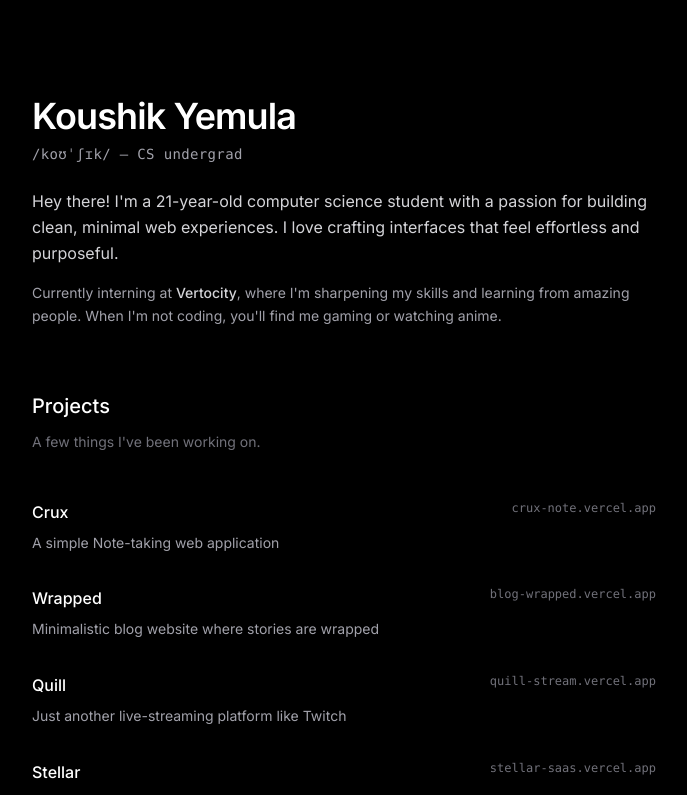
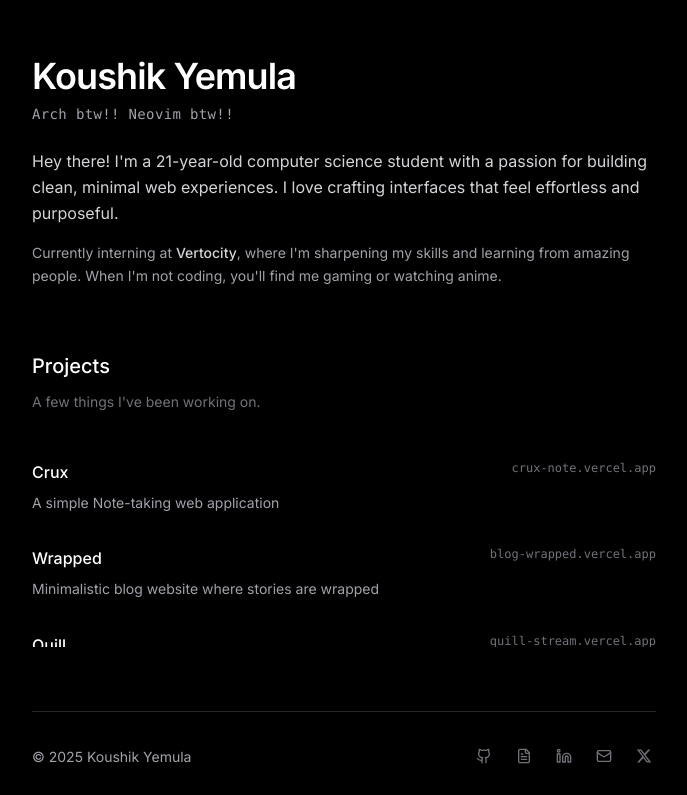
Before and after one commit to koushikyemula/portfolio, a Next.js app: page / in a window 1280 px wide. Shown: the top 795 px of the page, without its empty margins (296-983 px from the left). Built offline with nearby package versions, Linux system fonts and the light colour scheme.

Commit message:
minor portfolio update

```diff
--- a/app/layout.tsx
+++ b/app/layout.tsx
@@ -21,14 +21,14 @@ export default function RootLayout({ children }: { children: React.ReactNode })
     <html lang="en" suppressHydrationWarning className={inter.variable}>
       <body
         className={cn(
-          "min-h-screen bg-black text-white antialiased",
+          "h-screen bg-black text-white antialiased",
           "flex flex-col items-center",
           "font-inter selection:bg-zinc-600 selection:text-white",
           inter.className
         )}>
         <ThemeProvider attribute="class" defaultTheme="dark" disableTransitionOnChange>
-          <div className="flex flex-col min-h-screen w-full max-w-2xl px-6">
-            <main className="flex-1 py-16 md:py-24">{children}</main>
+          <div className="flex flex-col w-full max-w-2xl h-full px-6">
+            <main className="flex-1 overflow-y-auto">{children}</main>
             <Footer />
           </div>
         </ThemeProvider>
--- a/app/page.tsx
+++ b/app/page.tsx
@@ -3,13 +3,13 @@ import { Projects } from "@/components/projects";
 
 export default function Home() {
   return (
-    <div className="flex flex-col">
+    <div className="flex flex-col py-10 pt-14">
       <section className="mb-16">
         <div className="mb-6">
           <h1 className="text-4xl font-semibold tracking-tight text-white mb-2">Koushik Yemula</h1>
           <div className="flex items-center gap-2 mb-4">
             <EmojiConfettiWrapper>
-              <span className="text-zinc-400 text-sm font-mono tracking-wide">/koʊˈʃɪk/ — CS undergrad</span>
+              <span className="text-zinc-400 text-sm font-mono tracking-wide">Arch btw!! Neovim btw!!</span>
             </EmojiConfettiWrapper>
           </div>
         </div>
```
